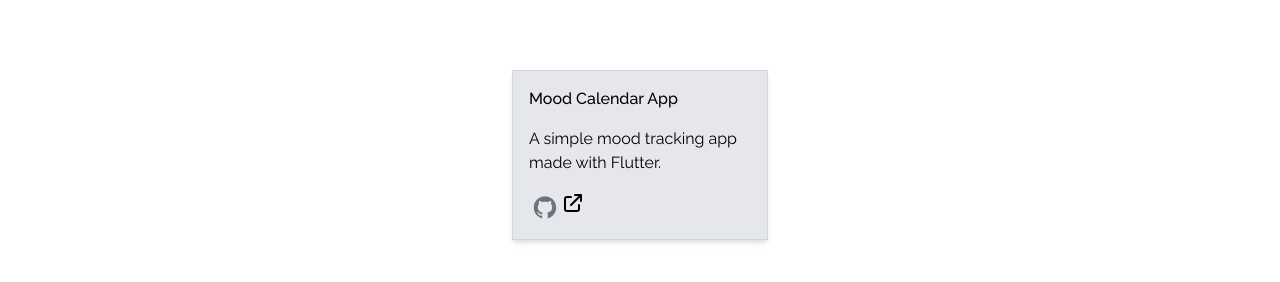
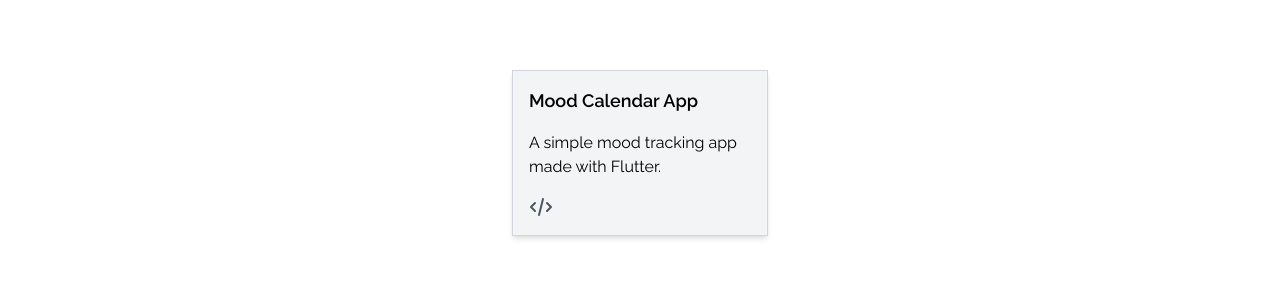
Before and after one commit to Squshy/personal-site, a Next.js app in the folder client/: page / in a window 1280 px wide. Shown: the part 1768-2050 px from the top of the page. Built offline with nearby package versions, Linux system fonts and the light colour scheme.

Commit message:
tool tip and removed images

```diff
--- /dev/null
+++ b/client/components/ToolTip.tsx
@@ -0,0 +1,13 @@
+import React from'react';
+
+interface ToolTipProps {
+  text: string;
+}
+
+export const ToolTip:React.FC<ToolTipProps> = ({text}) => {
+  return (
+    <div className={`} transition ease-in-out duration 150 py-1 px-4 w-auto bg-gray-800 text-white absolute rounded-sm text-sm mt-1`} role="tooltip">
+      {text}
+    </div>
+  )
+}
--- a/client/components/projects/Links.tsx
+++ b/client/components/projects/Links.tsx
@@ -1,32 +1,40 @@
-import React from "react";
-import { DiGithubBadge } from "react-icons/di";
-import { IconContext } from "react-icons/lib";
+import React, { useState } from "react";
 import Link from "next/link";
 import { ExternalLinkIcon } from "@heroicons/react/outline";
+import { CodeIcon } from "@heroicons/react/outline";
+import { ToolTip } from "../ToolTip";
 
 export interface ProjectLinks {
   github: string;
   livedemo: string | null;
 }
 
+const baseIconClass = `w-6 h-6 text-gray-600 cursor-pointer transition duration-150 hover:text-black`;
+
 export const ProjectLinks: React.FC<ProjectLinks> = ({ github, livedemo }) => {
+  const [showGithubToolTip, setShowGitHubToolTip] = useState<boolean>(false);
+
   return (
     <div className={`flex flex-row`}>
-      <Link href={github} passHref>
-        <IconContext.Provider
-          value={{
-            size: "2em",
-            className: `text-gray-500 cursor-pointer transition duration-100 ease-in-out hover:text-gray-700`,
-          }}
-        >
-          <DiGithubBadge />
-        </IconContext.Provider>
-      </Link>
-      <Link href={github} passHref>
-        <>
-          <ExternalLinkIcon className={`w-6 h-6 cursor-pointer`} />
-        </>
-      </Link>
+      <div
+        onMouseEnter={() => setShowGitHubToolTip(true)}
+        onMouseLeave={() => setShowGitHubToolTip(false)}
+        className={``}
+      >
+        <Link href={github} passHref>
+          <>
+            <CodeIcon className={`${baseIconClass}`} />
+            {showGithubToolTip && <ToolTip text="View on GitHub" />}
+          </>
+        </Link>
+      </div>
+      {livedemo && (
+        <Link href={github} passHref>
+          <>
+            <ExternalLinkIcon className={`${baseIconClass} ml-2`} />
+          </>
+        </Link>
+      )}
     </div>
   );
 };
--- a/client/components/projects/Project.tsx
+++ b/client/components/projects/Project.tsx
@@ -21,9 +21,9 @@
 }) => {
   return (
     <div
-      className={`w-64 border border-gray-300 shadow-md bg-gray-200 flex flex-col p-4 space-y-4`}
+      className={`w-64 border border-gray-300 shadow-md bg-gray-100 flex flex-col p-4 space-y-4`}
     >
-      <div className={`w-full text-left font-medium`}>{title}</div>
+      <div className={`w-full text-left font-semibold text-lg`}>{title}</div>
       <div>{description}</div>
       <ProjectLinks github={github} livedemo={liveDemo}/>
     </div>
```
Also changed, not shown: client/public/images/projects/mood_calendar/color_settings.png (deleted), client/public/images/projects/mood_calendar/main.png (deleted).
